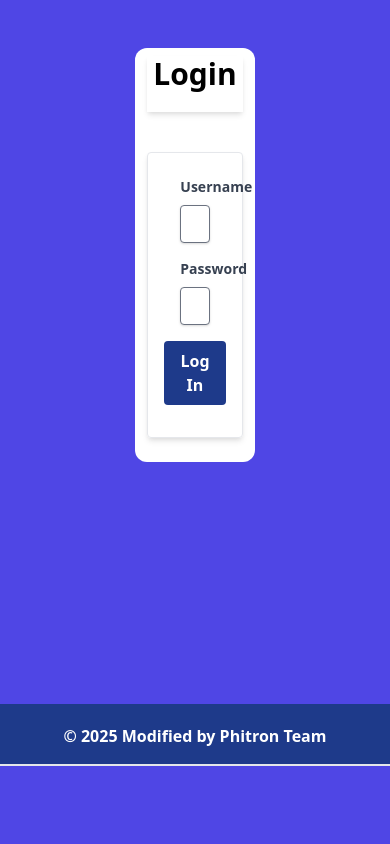
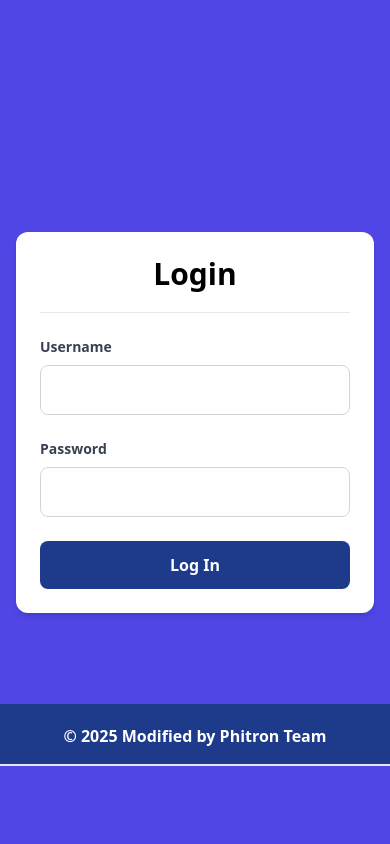
Before and after one commit to Abu-Sayeed2054/Bank_Management, a Django app: page /accounts/login/ in a window 390 px wide. Shown: the part 78-922 px from the top of the page. Before the commit the page ends 844 px from the top, so only its background shows below. Run offline with Django 5.2, Linux system fonts and the light colour scheme.

Commit message:
add responsive code login

```diff
--- a/accounts/templates/accounts/user_login.html
+++ b/accounts/templates/accounts/user_login.html
@@ -1,29 +1,46 @@
-{% extends 'base.html' %}  {% block content %} {% if form.non_field_errors %} {% for error in form.non_field_errors %}
+{% extends 'base.html' %}
+
+{% block content %}
+{% if form.non_field_errors %}
+    {% for error in form.non_field_errors %}
         <div class="bg-red-100 border border-red-400 text-red-700 px-4 py-3 rounded relative mt-2" role="alert">
             <p class="font-bold">Error!</p>
             <p class="block sm:inline">{{ error }}</p>
         </div>
-{% endfor %} {% endif %}
-<div class="grid grid-cols-3 gap-4">
-    <div></div>
-    <div class="py-2 px-3 rounded-xl bg-white mt-12">
-        <h1 class="font-bold text-3xl text-center pb-5 shadow-md">Login</h1>
-        <div class="w-full mt-10">
-            <form method="post" class="shadow-md border border-gray-200 rounded px-8 pt-6 pb-8 mb-4">
-                {% csrf_token %} {% for hidden_field in form.hidden_fields %} {{ hidden_field.errors }} {{ hidden_field }} {% endfor %}
+    {% endfor %}
+{% endif %}
+
+<div class="flex justify-center items-center min-h-screen">
+    <div class="w-full max-w-md px-4 py-8">
+        <div class="bg-white rounded-xl shadow-md overflow-hidden p-6">
+            <h1 class="font-bold text-3xl text-center pb-5 mb-6 border-b border-gray-200">Login</h1>
+            <form method="post" class="space-y-6">
+                {% csrf_token %}
+                {% for hidden_field in form.hidden_fields %}
+                    {{ hidden_field.errors }}
+                    {{ hidden_field }}
+                {% endfor %}
+
                 {% for field in form.visible_fields %}
-                <div class="mb-4">
+                    <div>
                         <label class="block text-gray-700 text-sm font-bold mb-2" for="{{ field.id_for_label }}">
                             {{ field.label }}
                         </label>
-                    <input class="shadow appearance-none border border-gray-500 rounded w-full py-2 px-3 text-gray-700 leading-tight focus:outline-none focus:shadow-outline" name="{{ field.name }}" id="{{ field.id_for_label }}" type="{{ field.widget_type }}">
+                        <input class="w-full px-4 py-3 border border-gray-300 rounded-lg focus:outline-none focus:ring-2 focus:ring-blue-500 focus:border-transparent"
+                               name="{{ field.name }}"
+                               id="{{ field.id_for_label }}"
+                               type="{{ field.widget_type }}">
+                        {% if field.errors %}
+                            {% for error in field.errors %}
+                                <p class="mt-1 text-red-600 text-sm">{{ error }}</p>
+                            {% endfor %}
+                        {% endif %}
                     </div>
-                {% if field.errors %} {% for error in field.errors %}
-                <p class="text-red-600 text-sm italic pb-2">{{ error }}</p>
-                {% endfor %} {% endif %} {% endfor %}
+                {% endfor %}
 
-                <div class="flex items-center justify-center w-full">
-                    <button class="bg-blue-900 hover:bg-blue-700 text-white font-bold py-2 px-4 rounded focus:outline-none focus:shadow-outline" type="submit">
+                <div class="flex items-center justify-center mt-8">
+                    <button class="w-full bg-blue-900 hover:bg-blue-700 text-white font-bold py-3 px-4 rounded-lg focus:outline-none focus:shadow-outline transition duration-200"
+                            type="submit">
                         Log In
                     </button>
                 </div>
```
Lines whose indentation alone changed are shown as unchanged.
